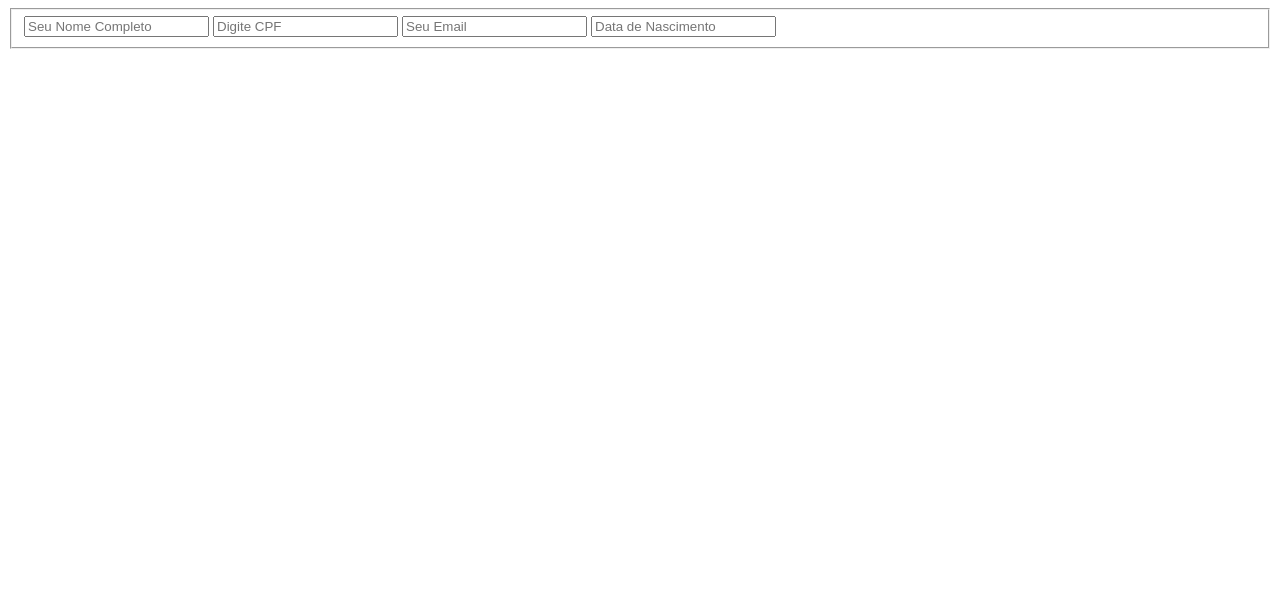
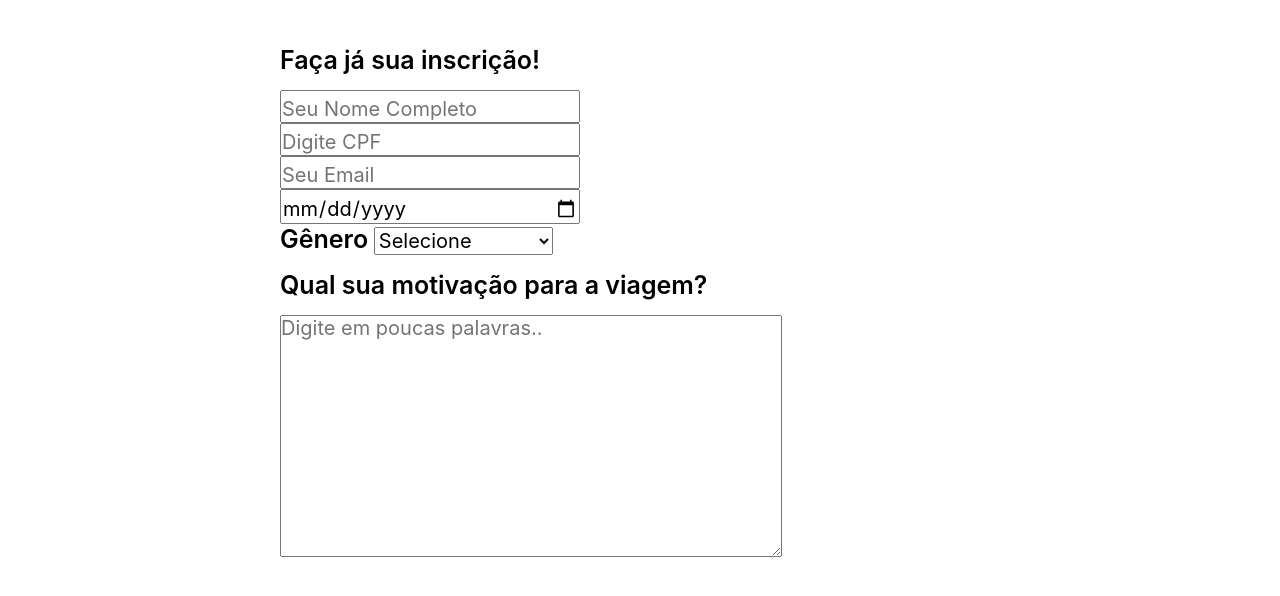
Before and after one commit to JhonnyO3/cp3-html, a plain HTML site: page contato.html in a window 1280 px wide. Drawn offline with Linux system fonts and the light colour scheme.

Commit message:
modificado form

```diff
--- a/contato.html
+++ b/contato.html
@@ -4,20 +4,36 @@
     <meta charset="UTF-8">
     <meta http-equiv="X-UA-Compatible" content="IE=edge">
     <meta name="viewport" content="width=device-width, initial-scale=1.0">
+    <link rel="stylesheet" href="./css/contato.css">
     <title>Contato</title>
 </head>
 <body>
-    <form action="#" method="post">
-        <div class="container">
-            <fieldset>
+
+
+
+        <form action="#" method="post">
+            <div class="container1">
+                <label for="">Faça já sua inscrição!</label>
                 <input type="text" name="nome" value="" placeholder="Seu Nome Completo" />
                 <input type="text" cpf="cpf" value="" placeholder="Digite CPF">
                 <input type="text" email="email" value="" placeholder="Seu Email" />
-                <input type="text" nasc="nasc" value="" placeholder="Data de Nascimento" />
+                <input type="date" nasc="nasc" value="" placeholder="Data de Nascimento" />
+            </div>
+            <div class="container2">
+                <label>Gênero</label>
+                <select name="genero" id="genero" >
+                    <option selected disabled value="">Selecione</option>
+                    <option value="">Masculino</option>
+                    <option value="">Feminino</option>
+                    <option value="">Prefiro não dizer</option>
+                </select>
+            </div>
 
-            </fieldset>
+            <div class="container3">
+                <label>Qual sua motivação para a viagem?</label>
+                <textarea name="" id="" cols="30" rows="10" placeholder="Digite em poucas palavras.."></textarea>
+            </div>
+        </form>
 
-        </div>
-    </form>
 </body>
 </html>
--- /dev/null
+++ b/css/contato.css
@@ -0,0 +1,49 @@
+*{
+    padding: 0;
+    margin: 0;
+    font-size: 20px;
+    font-family: -apple-system, BlinkMacSystemFont, 'Segoe UI', Roboto, Oxygen, Ubuntu, Cantarell, 'Open Sans', 'Helvetica Neue', sans-serif;
+
+
+}
+h1{
+    text-align: center;
+    padding-top: 190px;
+}
+form{
+    padding-top: 30px;
+    width: 1000px;
+    margin: 0 auto;
+    position: relative;
+    left: 50%;
+    transform: translate(-50%);
+
+}
+
+
+.container1{
+    width: 30%;
+    display: flex;
+    flex-direction: column;
+
+}
+input{
+    padding-top: 5px;
+
+
+}
+
+.container3{
+    display: flex;
+    flex-direction: column;
+}
+textarea{
+    max-width: 50%;
+}
+label{
+    font-size: 25px;
+    padding-bottom: 15px;
+    padding-top: 15px;
+    font-weight: 600;
+
+}
```
Also changed, not shown: index.html (+1 -1 lines), css/style.css (renamed from style.css).
